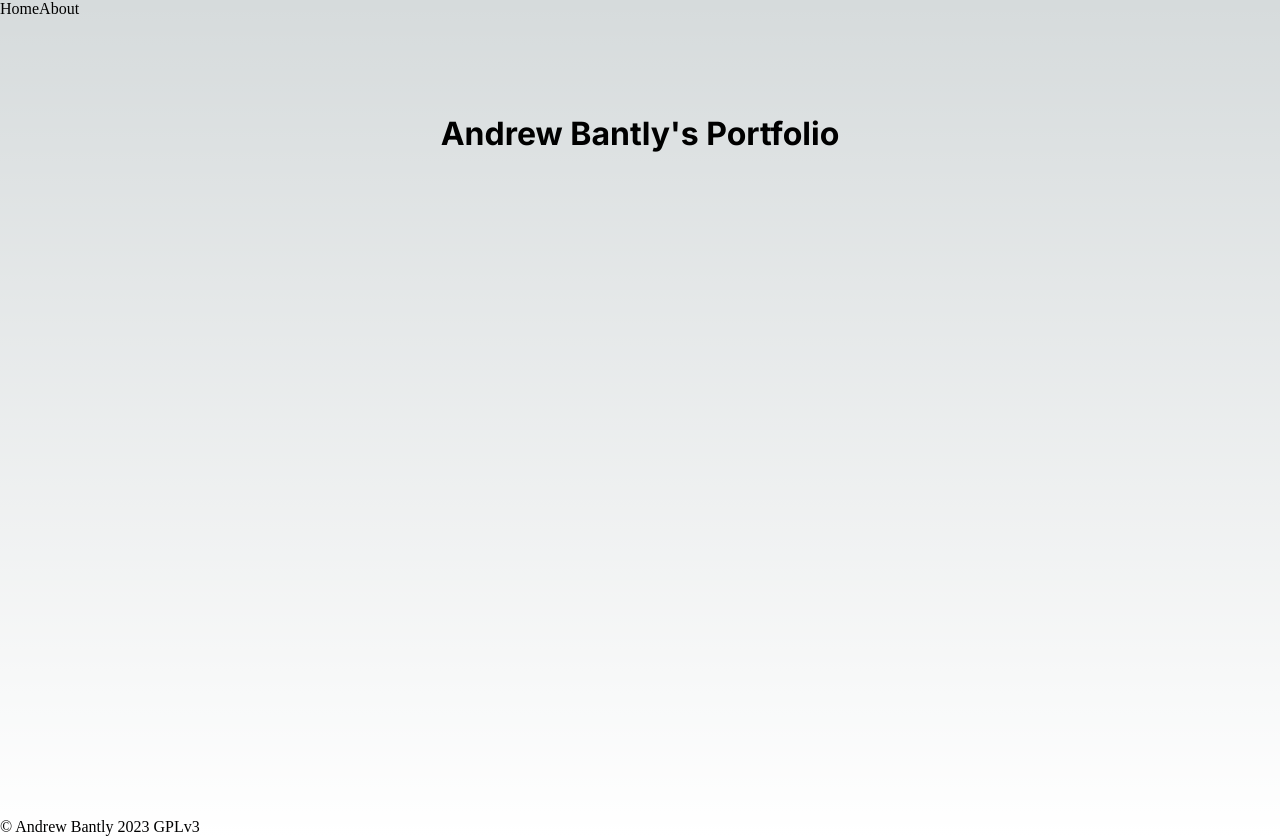
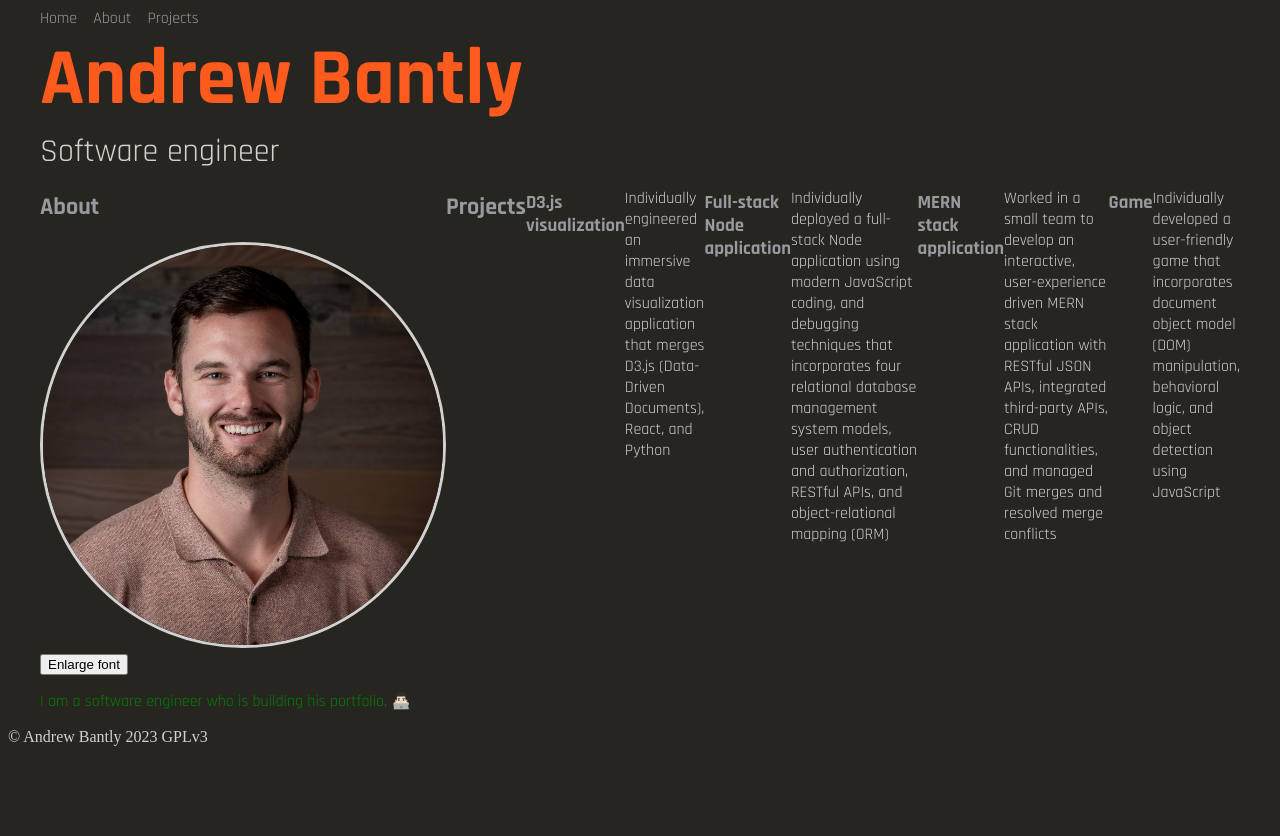
Before and after one commit to andrewbantly/portfolio, a Next.js app: page / in a window 1280 px wide. After the commit the page ends 800 px from the top, so only its background shows below. Built offline with nearby package versions, Linux system fonts and the light colour scheme.

Commit message:
building progress

```diff
--- a/components/Navbar.js
+++ b/components/Navbar.js
@@ -1,10 +1,18 @@
 // built in link component to link to routes
 import Link from "next/link"
+import styles from '@/styles/Navbar.module.css'
+
 export default function Navbar(){
     return (
         <nav>
-            <Link href="/">Home</Link>
-            <Link href="/about">About</Link>
+            <Link href="/"
+            style={{margin: "0 1rem 0 0"}}
+            >Home</Link>
+            <Link href="/about"
+            style={{margin: "0 1rem 0 0"}}
+            >About</Link>
+            <Link href="/projects"
+            >Projects</Link>
         </nav>
     )
 }
--- a/pages/about.js
+++ b/pages/about.js
@@ -5,37 +5,36 @@ import { useState } from "react"
 import Image from "next/image"
 
 export default function About() {
-    const [fontSize, setFontSize] = useState(3)
+    const [fontSize, setFontSize] = useState(1)
     return (
         <div>
             {/* styles jsx example */}
             <style jsx>
                 {`
-                    .bigHeader {
+                    .biggerText {
                         font-size: ${fontSize}rem;
                         color: green;
                     }
                 `}
             </style>
-            <h1 className="bigHeader">Andrew</h1>
-            <button onClick={() => setFontSize(fontSize + 1)}>++</button>
-            <p className={styles.yellowText}>I am a software engineer who is building his portfolio. 👨🏻‍💻</p>
+            <h2>About</h2>
+            <div className="headshotWrapper">
+            <Image
+            src="/andrew.jpg"
+            alt="Andrew Bantly"
+            width={400}
+            height={400}
+            style={{
+              "border-radius": "50%",
+              "border": "3px solid #d1d1d1"
+            }}
+          />
+          </div>
+            <button onClick={() => setFontSize(fontSize + 0.5)}>Enlarge font</button>
+            <p className={`biggerText ${styles.yellowText}`}>I am a software engineer who is building his portfolio. 👨🏻‍💻</p>
             {/* local images are stored in public folder */}
             {/* regular <img/> tags work as well, if you cannot provide a width and height */}
-            <Image
-                src="/murphy.jpg"
-                alt="murphy"
-                // next Image components NEED a predefined pixel height and width
-                width={400}
-                height={400}
-            />
             {/* using another hosting domain for images */}
-            <Image
-                src="https://media.licdn.com/dms/image/D5603AQEICARRnoENhQ/profile-displayphoto-shrink_400_400/0/1677704970769?e=1689811200&v=beta&t=2ctgCgvBtLBPI6HZGftQ3mRicPH0bbU9RHPkzZSS28Q"
-                alt="Andrew's LinkedIn image"
-                width={400}
-                height={400}
-            />
         </div>
     )
 }
--- a/pages/index.js
+++ b/pages/index.js
@@ -2,6 +2,8 @@ import Head from 'next/head'
 import Image from 'next/image'
 import { Inter } from 'next/font/google'
 import styles from '@/styles/Home.module.css'
+import Projects from './projects'
+import About from './about'
 
 const inter = Inter({ subsets: ['latin'] })
 
@@ -10,12 +12,21 @@ export default function Home() {
     <>
       <Head>
         <title>Andrew Bantly | Software Engineer</title>
-        <meta name="description" content="Generated by create next app" />
         <meta name="viewport" content="width=device-width, initial-scale=1" />
         <link rel="icon" href="/favicon.ico" />
+        <link rel="preconnect" href="https://fonts.googleapis.com" />
+        <link rel="preconnect" href="https://fonts.gstatic.com" crossorigin />
+        <link href="https://fonts.googleapis.com/css2?family=Rajdhani:wght@300;400;500;600;700&display=swap" rel="stylesheet" />
       </Head>
-      <main className={`${styles.main} ${inter.className}`}>
-        <h1>{`Andrew Bantly's Portfolio`}</h1>
+      <main className={`${styles.main}`}>
+        <header>
+          <h1>{`Andrew Bantly`}</h1>
+          <p className={`${styles.headline}`}>Software engineer</p>
+        </header>
+        <div className={`${styles.flex}`}>
+        <About></About>
+        <Projects></Projects>
+        </div>
       </main>
     </>
   )
--- /dev/null
+++ b/pages/projects.js
@@ -0,0 +1,20 @@
+import myProjects from "@/projectData"
+import styles from "@/styles/Navbar.module.css"
+
+export default function Projects() {
+
+    const projectList = myProjects.map((project, i) => {
+        return(
+        <>
+            <a href={project.link}><h3>{project.name}</h3></a>
+            <p>{project.description}</p>
+        </>
+        )
+    })
+            return(
+            <>
+                <h2>Projects</h2>
+                {projectList}
+            </>
+            )
+}
--- /dev/null
+++ b/projectData.js
@@ -0,0 +1,21 @@
+const myProjects = [
+    {
+        name: "D3.js visualization",
+        link: "https://andrewbantly.github.io/world-class-wines/",
+        description: "Individually engineered an immersive data visualization application that merges D3.js (Data-Driven Documents), React, and Python"
+    }, {
+        name: "Full-stack Node application",
+        link: "https://pickem.herokuapp.com/",
+        description: "Individually deployed a full-stack Node application using modern JavaScript coding, and debugging techniques that incorporates four relational database management system models, user authentication and authorization, RESTful APIs, and object-relational mapping (ORM)"
+    }, {
+        name: "MERN stack application",
+        link: "https://nps-explorer.netlify.app/",
+        description: "Worked in a small team to develop an interactive, user-experience driven MERN stack application with RESTful JSON APIs, integrated third-party APIs, CRUD functionalities, and managed Git merges and resolved merge conflicts"
+    }, {
+        name: "Game",
+        link: "https://andrewbantly.github.io/Escape-From-Alcatraz/",
+        description: "Individually developed a user-friendly game that incorporates document object model (DOM) manipulation, behavioral logic, and object detection using JavaScript"
+    }
+]
+
+export default myProjects
--- a/styles/Home.module.css
+++ b/styles/Home.module.css
@@ -1,229 +1,18 @@
 .main {
   display: flex;
   flex-direction: column;
-  justify-content: space-between;
-  align-items: center;
-  padding: 6rem;
-  min-height: 100vh;
+  padding: 0 2rem;
+  font-family: 'Rajdhani', sans-serif;
 }
 
-.description {
-  display: inherit;
-  justify-content: inherit;
-  align-items: inherit;
-  font-size: 0.85rem;
-  max-width: var(--max-width);
-  width: 100%;
-  z-index: 2;
-  font-family: var(--font-mono);
+.headline {
+  font-size: 2rem;
+  margin: 0;
 }
 
-.description a {
+.headshotWrapper {
+  flex-direction: row-reverse;
+}
+.flex {
   display: flex;
-  justify-content: center;
-  align-items: center;
-  gap: 0.5rem;
 }
-
-.description p {
-  position: relative;
-  margin: 0;
-  padding: 1rem;
-  background-color: rgba(var(--callout-rgb), 0.5);
-  border: 1px solid rgba(var(--callout-border-rgb), 0.3);
-  border-radius: var(--border-radius);
-}
-
-.code {
-  font-weight: 700;
-  font-family: var(--font-mono);
-}
-
-.grid {
-  display: grid;
-  grid-template-columns: repeat(4, minmax(25%, auto));
-  width: var(--max-width);
-  max-width: 100%;
-}
-
-.card {
-  padding: 1rem 1.2rem;
-  border-radius: var(--border-radius);
-  background: rgba(var(--card-rgb), 0);
-  border: 1px solid rgba(var(--card-border-rgb), 0);
-  transition: background 200ms, border 200ms;
-}
-
-.card span {
-  display: inline-block;
-  transition: transform 200ms;
-}
-
-.card h2 {
-  font-weight: 600;
-  margin-bottom: 0.7rem;
-}
-
-.card p {
-  margin: 0;
-  opacity: 0.6;
-  font-size: 0.9rem;
-  line-height: 1.5;
-  max-width: 30ch;
-}
-
-.center {
-  display: flex;
-  justify-content: center;
-  align-items: center;
-  position: relative;
-  padding: 4rem 0;
-}
-
-.center::before {
-  background: var(--secondary-glow);
-  border-radius: 50%;
-  width: 480px;
-  height: 360px;
-  margin-left: -400px;
-}
-
-.center::after {
-  background: var(--primary-glow);
-  width: 240px;
-  height: 180px;
-  z-index: -1;
-}
-
-.center::before,
-.center::after {
-  content: '';
-  left: 50%;
-  position: absolute;
-  filter: blur(45px);
-  transform: translateZ(0);
-}
-
-.logo {
-  position: relative;
-}
-/* Enable hover only on non-touch devices */
-@media (hover: hover) and (pointer: fine) {
-  .card:hover {
-    background: rgba(var(--card-rgb), 0.1);
-    border: 1px solid rgba(var(--card-border-rgb), 0.15);
-  }
-
-  .card:hover span {
-    transform: translateX(4px);
-  }
-}
-
-@media (prefers-reduced-motion) {
-  .card:hover span {
-    transform: none;
-  }
-}
-
-/* Mobile */
-@media (max-width: 700px) {
-  .content {
-    padding: 4rem;
-  }
-
-  .grid {
-    grid-template-columns: 1fr;
-    margin-bottom: 120px;
-    max-width: 320px;
-    text-align: center;
-  }
-
-  .card {
-    padding: 1rem 2.5rem;
-  }
-
-  .card h2 {
-    margin-bottom: 0.5rem;
-  }
-
-  .center {
-    padding: 8rem 0 6rem;
-  }
-
-  .center::before {
-    transform: none;
-    height: 300px;
-  }
-
-  .description {
-    font-size: 0.8rem;
-  }
-
-  .description a {
-    padding: 1rem;
-  }
-
-  .description p,
-  .description div {
-    display: flex;
-    justify-content: center;
-    position: fixed;
-    width: 100%;
-  }
-
-  .description p {
-    align-items: center;
-    inset: 0 0 auto;
-    padding: 2rem 1rem 1.4rem;
-    border-radius: 0;
-    border: none;
-    border-bottom: 1px solid rgba(var(--callout-border-rgb), 0.25);
-    background: linear-gradient(
-      to bottom,
-      rgba(var(--background-start-rgb), 1),
-      rgba(var(--callout-rgb), 0.5)
-    );
-    background-clip: padding-box;
-    backdrop-filter: blur(24px);
-  }
-
-  .description div {
-    align-items: flex-end;
-    pointer-events: none;
-    inset: auto 0 0;
-    padding: 2rem;
-    height: 200px;
-    background: linear-gradient(
-      to bottom,
-      transparent 0%,
-      rgb(var(--background-end-rgb)) 40%
-    );
-    z-index: 1;
-  }
-}
-
-/* Tablet and Smaller Desktop */
-@media (min-width: 701px) and (max-width: 1120px) {
-  .grid {
-    grid-template-columns: repeat(2, 50%);
-  }
-}
-
-@media (prefers-color-scheme: dark) {
-  .vercelLogo {
-    filter: invert(1);
-  }
-
-  .logo {
-    filter: invert(1) drop-shadow(0 0 0.3rem #ffffff70);
-  }
-}
-
-@keyframes rotate {
-  from {
-    transform: rotate(360deg);
-  }
-  to {
-    transform: rotate(0deg);
-  }
-}
--- /dev/null
+++ b/styles/Navbar.module.css
@@ -0,0 +1,3 @@
+.link {
+    color: pink;
+  }
--- a/styles/globals.css
+++ b/styles/globals.css
@@ -1,107 +1,21 @@
-:root {
-  --max-width: 1100px;
-  --border-radius: 12px;
-  --font-mono: ui-monospace, Menlo, Monaco, 'Cascadia Mono', 'Segoe UI Mono',
-    'Roboto Mono', 'Oxygen Mono', 'Ubuntu Monospace', 'Source Code Pro',
-    'Fira Mono', 'Droid Sans Mono', 'Courier New', monospace;
-
-  --foreground-rgb: 0, 0, 0;
-  --background-start-rgb: 214, 219, 220;
-  --background-end-rgb: 255, 255, 255;
-
-  --primary-glow: conic-gradient(
-    from 180deg at 50% 50%,
-    #16abff33 0deg,
-    #0885ff33 55deg,
-    #54d6ff33 120deg,
-    #0071ff33 160deg,
-    transparent 360deg
-  );
-  --secondary-glow: radial-gradient(
-    rgba(255, 255, 255, 1),
-    rgba(255, 255, 255, 0)
-  );
-
-  --tile-start-rgb: 239, 245, 249;
-  --tile-end-rgb: 228, 232, 233;
-  --tile-border: conic-gradient(
-    #00000080,
-    #00000040,
-    #00000030,
-    #00000020,
-    #00000010,
-    #00000010,
-    #00000080
-  );
-
-  --callout-rgb: 238, 240, 241;
-  --callout-border-rgb: 172, 175, 176;
-  --card-rgb: 180, 185, 188;
-  --card-border-rgb: 131, 134, 135;
+body {
+  background-color: #27251F;
+  color: #d1d1d1;
 }
-
-@media (prefers-color-scheme: dark) {
-  :root {
-    --foreground-rgb: 255, 255, 255;
-    --background-start-rgb: 0, 0, 0;
-    --background-end-rgb: 0, 0, 0;
-
-    --primary-glow: radial-gradient(rgba(1, 65, 255, 0.4), rgba(1, 65, 255, 0));
-    --secondary-glow: linear-gradient(
-      to bottom right,
-      rgba(1, 65, 255, 0),
-      rgba(1, 65, 255, 0),
-      rgba(1, 65, 255, 0.3)
-    );
-
-    --tile-start-rgb: 2, 13, 46;
-    --tile-end-rgb: 2, 5, 19;
-    --tile-border: conic-gradient(
-      #ffffff80,
-      #ffffff40,
-      #ffffff30,
-      #ffffff20,
-      #ffffff10,
-      #ffffff10,
-      #ffffff80
-    );
-
-    --callout-rgb: 20, 20, 20;
-    --callout-border-rgb: 108, 108, 108;
-    --card-rgb: 100, 100, 100;
-    --card-border-rgb: 200, 200, 200;
-  }
-}
-
-* {
-  box-sizing: border-box;
-  padding: 0;
+h1 {
+  color: #FD5A1E;
+  font-size: 5rem;
   margin: 0;
 }
-
-html,
-body {
-  max-width: 100vw;
-  overflow-x: hidden;
+h2{
+  color: #9999a0;
 }
-
-body {
-  color: rgb(var(--foreground-rgb));
-  background: linear-gradient(
-      to bottom,
-      transparent,
-      rgb(var(--background-end-rgb))
-    )
-    rgb(var(--background-start-rgb));
+a {
+  text-decoration: none;
+  color: #9999a0;
 }
-
-a {
-  color: inherit;
-  text-decoration: none;
+nav {
+  display: flex;
+  margin-left: 2rem;
+  font-family: 'Rajdhani', sans-serif;
 }
-
-@media (prefers-color-scheme: dark) {
-  html {
-    color-scheme: dark;
-  }
-}
```
Also changed, not shown: public/andrew.jpg (added), 1 other file (tests, documents, lock files or other folders).
